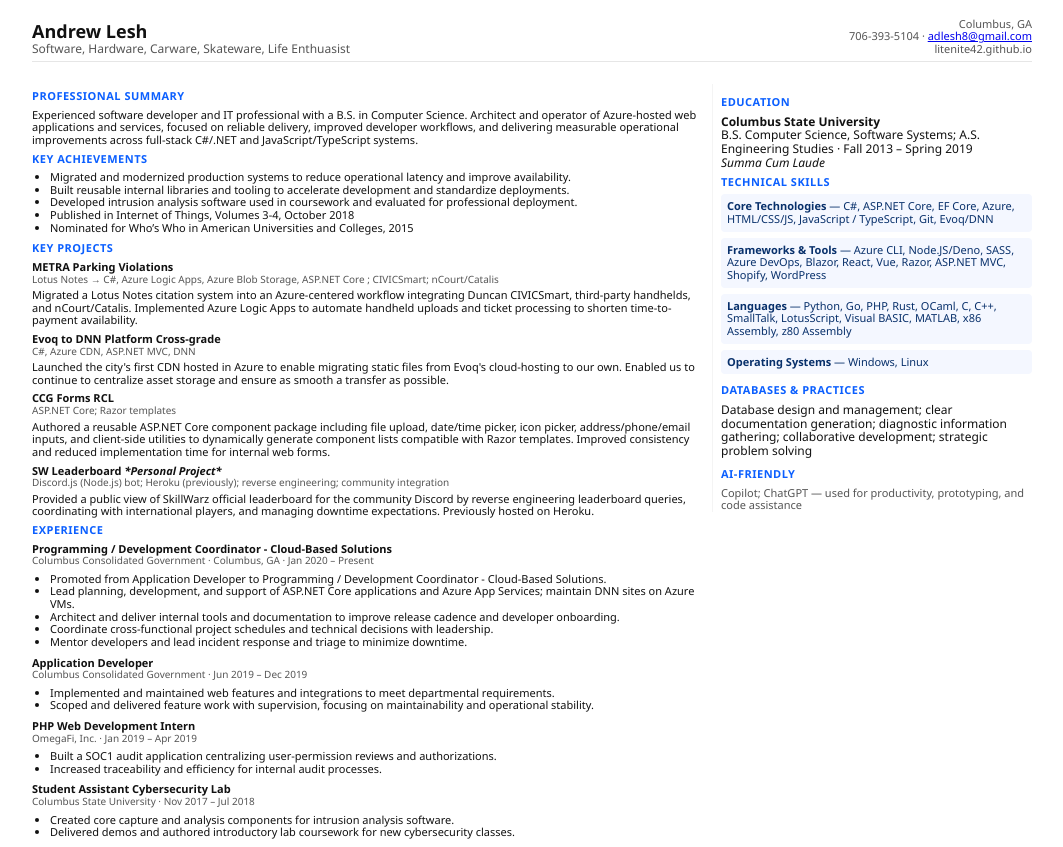
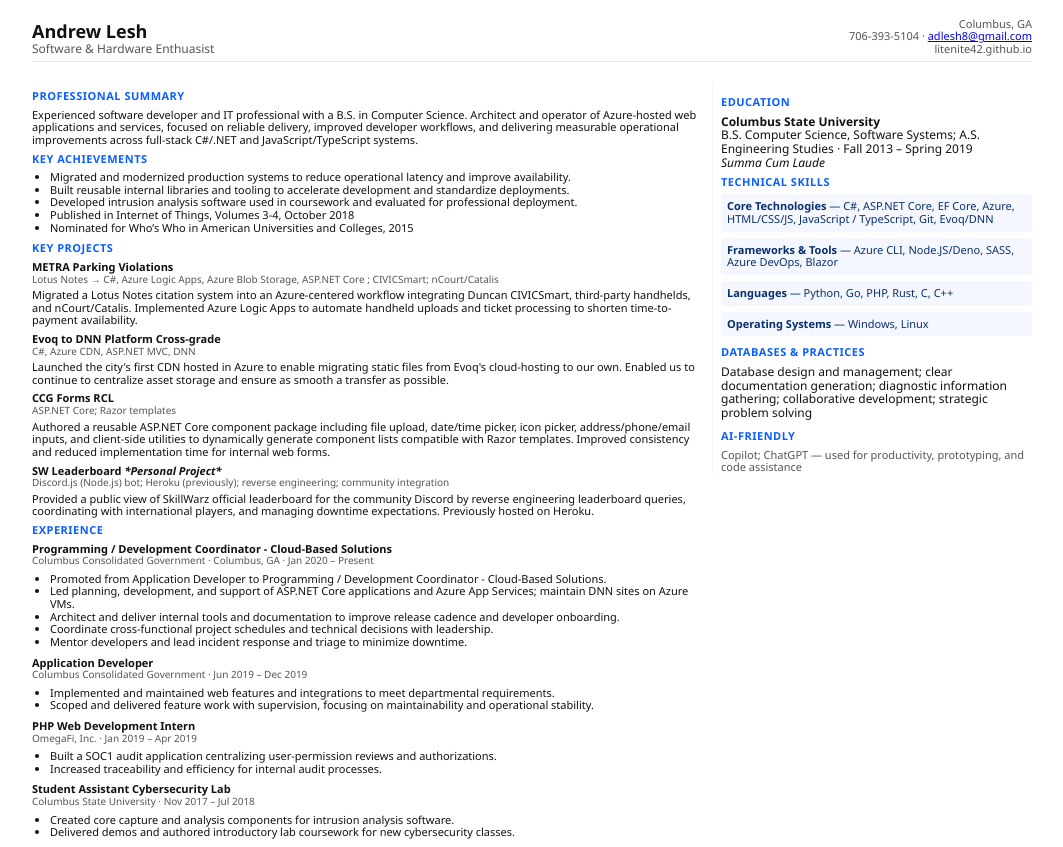
Before and after one commit to litenite42/litenite42.github.io, a plain HTML site: page index.html in a window 1280 px wide. Shown: the whole page, without its empty margins (108-1171 px from the left). Drawn offline with Linux system fonts and the light colour scheme.

Commit message:
Simplify skills list

```diff
--- a/index.html
+++ b/index.html
@@ -7,7 +7,7 @@
 <style>
   :root{--accent:#0b5fff;--text:#111;--muted:#555;--max-w:1000px;--font-sans:"Segoe UI",Roboto,"Helvetica Neue",Arial,sans-serif;}
   html,body{height:100%;}
-  body{font-family:var(--font-sans);color:var(--text);margin:0;padding:18px;-webkit-print-color-adjust:exact;}
+  body{font-family:var(--font-sans);color:var(--text);margin:0;padding:18px;-webkit-print-color-adjust:exact;print-color-adjust: exact;}
   .page{max-width:var(--max-w);margin:0 auto;display:grid;grid-template-columns:1fr 320px;gap:14px;align-items:start;}
   header{grid-column:1 / -1;display:flex;justify-content:space-between;align-items:flex-end;border-bottom:1px solid #e6e6e6;padding-bottom:6px;margin-bottom:8px;}
   .name{font-size:18px;font-weight:700;}
@@ -45,7 +45,7 @@
     <header>
       <div>
         <div class="name">Andrew Lesh</div>
-        <div style="font-size:12px;color:var(--muted)">Software, Hardware, Carware, Skateware, Life Enthuasist</div>
+        <div style="font-size:12px;color:var(--muted)">Software & Hardware Enthuasist</div>
       </div>
       <div class="contact">
         Columbus, GA<br/>706‑393‑5104 · <a href="mailto:adlesh8@gmail.com">adlesh8@gmail.com</a><br/><a href="https://litenite42.github.io/" style="color:var(--muted);text-decoration:none;">litenite42.github.io</a>
@@ -111,7 +111,7 @@
           <div class="meta">Columbus Consolidated Government · Columbus, GA · Jan 2020 – Present</div>
           <ul>
             <li>Promoted from Application Developer to Programming / Development Coordinator - Cloud-Based Solutions.</li>
-            <li>Lead planning, development, and support of ASP.NET Core applications and Azure App Services; maintain DNN sites on Azure VMs.</li>
+            <li>Led planning, development, and support of ASP.NET Core applications and Azure App Services; maintain DNN sites on Azure VMs.</li>
             <li>Architect and deliver internal tools and documentation to improve release cadence and developer onboarding.</li>
             <li>Coordinate cross-functional project schedules and technical decisions with leadership.</li>
             <li>Mentor developers and lead incident response and triage to minimize downtime.</li>
@@ -154,8 +154,8 @@
 
         <h3>Technical Skills</h3>
         <div class="pill"><strong>Core Technologies</strong> — C#, ASP.NET Core, EF Core, Azure, HTML/CSS/JS, JavaScript / TypeScript, Git, Evoq/DNN</div>
-        <div class="pill"><strong>Frameworks & Tools</strong> — Azure CLI, Node.JS/Deno, SASS, Azure DevOps, Blazor, React, Vue, Razor, ASP.NET MVC, Shopify, WordPress</div>
-        <div class="pill"><strong>Languages</strong> — Python, Go, PHP, Rust, OCaml, C, C++, SmallTalk, LotusScript, Visual BASIC, MATLAB, x86 Assembly, z80 Assembly</div>
+        <div class="pill"><strong>Frameworks & Tools</strong> — Azure CLI, Node.JS/Deno, SASS, Azure DevOps, Blazor</div>
+        <div class="pill"><strong>Languages</strong> — Python, Go, PHP, Rust, C, C++</div>
         <div class="pill"><strong>Operating Systems</strong> — Windows, Linux</div>
 
         <h3 style="margin-top:10px;">Databases & Practices</h3>
@@ -166,7 +166,5 @@
       </section>
     </aside>
   </div>
-
-<script>document.getElementById('yr').textContent=new Date().getFullYear();</script>
 </body>
 </html>
```
